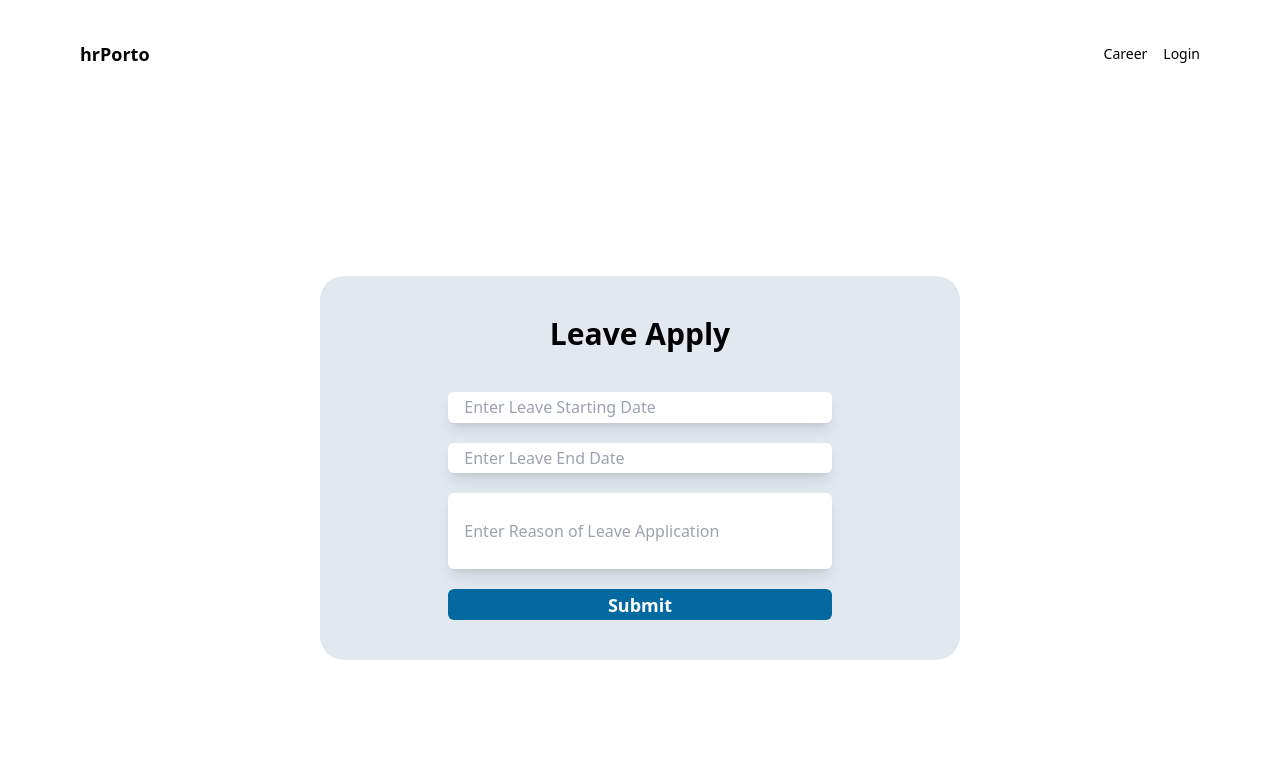
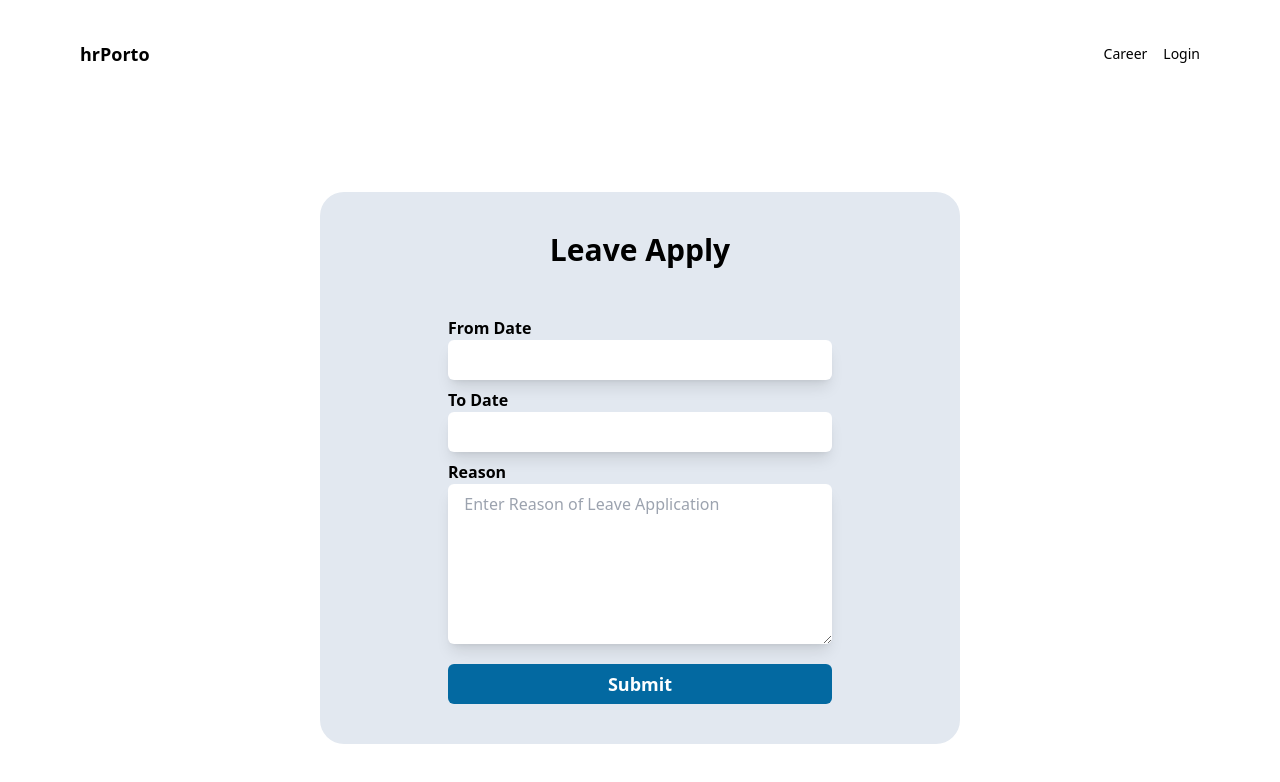
Before and after one commit to mathewsean/hrportal, a React (Vite) app in the folder client/: page /employee_leave_apply in a window 1280 px wide. Shown: the top 782 px of the page. Built offline with nearby package versions, Linux system fonts and the light colour scheme; no server answers; sample sign-in values are in the browser's storage.

Commit message:
Date picker updated in Employee leave application

```diff
--- a/client/src/Components/EmployeeLeaveForm/EmployeeLeaveForm.jsx
+++ b/client/src/Components/EmployeeLeaveForm/EmployeeLeaveForm.jsx
@@ -2,29 +2,30 @@ import React, { useState } from 'react'
 import axios from '../../Services/axiosInterceptor'
 import jwt_decode from 'jwt-decode'
 import { Navigate } from 'react-router-dom'
+import DatePicker from 'react-datepicker'
 
 function EmployeeLeaveForm() {
 
 
   const token = localStorage.getItem("token")
-  const{id} = jwt_decode(token)
+  const { id } = jwt_decode(token)
   const [fromDate, setFromDate] = useState('')
   const [toDate, setToDate] = useState('')
   const [reason, setReason] = useState('')
   const [isVerified, setIsVerified] = useState(false)
   console.log(isVerified);
 
-  const leave = {employeeId:id, fromDate, toDate, reason}
+  const leave = { employeeId: id, fromDate, toDate, reason }
 
-  async function handleLeavePost(e){
-     e.preventDefault()
+  async function handleLeavePost(e) {
+    e.preventDefault()
 
     try {
 
       const res = await axios.post('/createLeaveApplication', leave)
       console.log(res.status);
 
-      if(res.status === 200){
+      if (res.status === 200) {
         setIsVerified(true)
       }
 
@@ -33,7 +34,7 @@ function EmployeeLeaveForm() {
     }
   }
 
-  if(isVerified){
+  if (isVerified) {
     return <Navigate to="/employee_leave_list" />
   }
 
@@ -42,29 +43,54 @@ function EmployeeLeaveForm() {
     <>
 
       <div className='flex flex-col justify-center items-center h-screen '>
-        <form onSubmit={handleLeavePost} className='flex flex-col items-center w-2/4 max-h-96 bg-slate-200 rounded-3xl'>
+        <form onSubmit={handleLeavePost} className='flex flex-col items-center w-2/4 max-h-auto bg-slate-200 rounded-3xl'>
 
           <p className='font-sans text-black text-3xl font-bold mt-10'>Leave Apply</p>
 
-          <input type="text"
-            className='px-2 w-96 h-16 bg-white font-sans text-black mt-10 rounded-md shadow-lg'
-            name='fromDate' value={fromDate}
-            onChange={(e) => setFromDate(e.target.value)}
-            placeholder='  Enter Leave Starting Date' />
+          <div className='flex flex-col mt-10'>
+            <label className='font-sans text-black mt-2 font-bold'>From Date</label>
+            <DatePicker type="date"
+              className='px-2 w-96 h-10 bg-white font-sans text-black rounded-md shadow-lg'
+              selected={fromDate}
+              onChange={(date) => setFromDate(date)}
+              dateFormat='dd/MM/yyyy'
+              maxDate={new Date()}
+              showYearDropdown
+              scrollableYearDropdown
+              placeholdertext='  Enter From Date'
 
-          <input type="text"
-            className='px-2 w-96 h-16 bg-white text-black mt-5 rounded-md shadow-lg'
-            name="toDate" value={toDate}
-            onChange={(e) => setToDate(e.target.value)}
-            placeholder='  Enter Leave End Date' />
+            />
+          </div>
 
-          <input type="text"
-            className='px-2 w-96 h-40 bg-white text-black mt-5 rounded-md shadow-lg'
-            name="reason" value={reason}
-            onChange={(e) => setReason(e.target.value)}
-            placeholder='  Enter Reason of Leave Application' />
 
-          <button className='w-96 h-16 bg-sky-700 text-lg font-semibold text-white mt-5 mb-10 rounded-md'>
+
+          <div className='flex flex-col'>
+            <label className='font-sans text-black mt-2 font-bold'>To Date</label>
+            <DatePicker
+              className='px-2 w-96 h-10 bg-white font-sans text-black rounded-md shadow-lg'
+              selected={toDate}
+              onChange={(date) => setToDate(date)}
+              dateFormat='dd/MM/yyyy'
+              maxDate={new Date()}
+              showYearDropdown
+              scrollableYearDropdown
+              placeholdertext='  Enter To Date'
+
+            />
+          </div>
+
+
+          <div className='flex flex-col'>
+            <label className='font-sans text-black mt-2 font-bold'>Reason</label>
+
+            <textarea type="text"
+              className='px-2 py-2 w-96 h-40 bg-white text-black rounded-md shadow-lg'
+              name="reason" value={reason}
+              onChange={(e) => setReason(e.target.value)}
+              placeholder='  Enter Reason of Leave Application' />
+          </div>
+
+          <button className='w-96 h-10 bg-sky-700 text-lg font-semibold text-white mt-5 mb-10 rounded-md'>
             Submit
           </button>
 
--- a/client/src/Components/EmployeeLeaveList/EmployeeLeaveList.jsx
+++ b/client/src/Components/EmployeeLeaveList/EmployeeLeaveList.jsx
@@ -2,6 +2,7 @@ import React, { useState, useEffect } from 'react'
 import { Link } from 'react-router-dom'
 import jwt_decode from 'jwt-decode'
 import axios from "../../Services/axiosInterceptor"
+import { format, parseISO } from 'date-fns'
 
 function EmployeeLeaveList() {
 
@@ -56,8 +57,8 @@ function EmployeeLeaveList() {
           <tbody>
             {leaveList.map((leave, index) => (
               <tr key={index} className="bg-white">
-                <td className="border border-gray-400 px-4 py-2">{leave.fromDate}</td>
-                <td className="border border-gray-400 px-4 py-2">{leave.toDate}</td>
+                <td className="border border-gray-400 px-4 py-2">{format(parseISO(leave.fromDate), "dd/MM/yyyy")}</td>
+                <td className="border border-gray-400 px-4 py-2">{format(parseISO(leave.toDate), "dd/MM/yyyy")}</td>
                 <td className="border border-gray-400 px-4 py-2">{leave.reason}</td>
                 <td className="border border-gray-400 px-4 py-2">{leave.status}</td>
               </tr>
```
